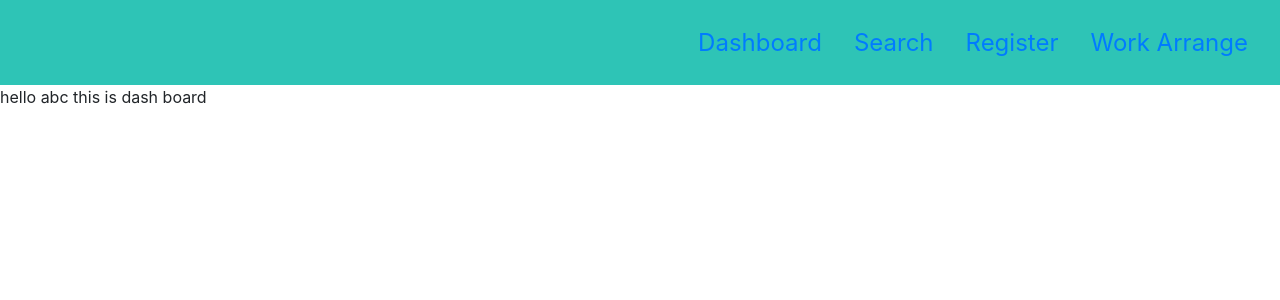
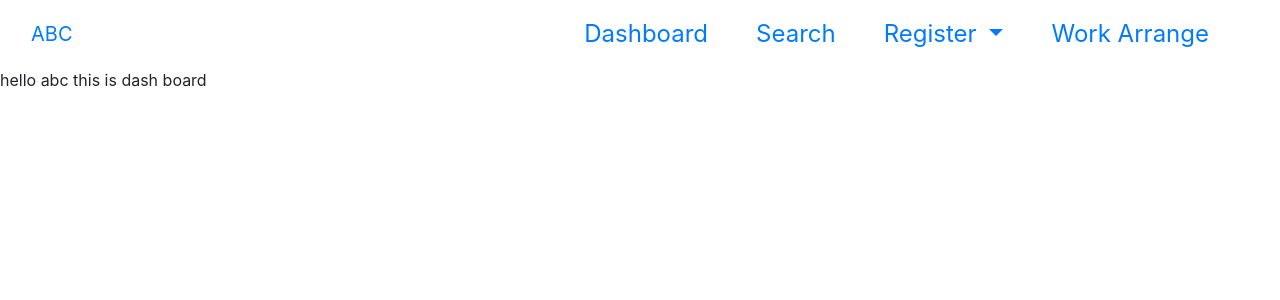
Before and after one commit to IsuruFerna/capstone, a Django app: page / in a window 1280 px wide. Shown: the top 300 px of the page. Run offline with Django 4.2, Linux system fonts and the light colour scheme; a user stored in the database is signed in; some libraries are stand-ins or nearby versions.

Commit message:
new nav bar created

```diff
--- a/capstone/humanresources/static/humanresources/script.js
+++ b/capstone/humanresources/static/humanresources/script.js
@@ -7,7 +7,7 @@ document.addEventListener('DOMContentLoaded', function() {
     const targetElement = event.target.parentElement;
 
     if (btnDropdown.contains(targetElement)) {
-      console.log('dropdown', navListSub);
+      // console.log('dropdown', navListSub);
 
       // toggle visibility
       if (navListSub.classList.contains('visible')) {
--- a/capstone/humanresources/templates/humanresources/layout.html
+++ b/capstone/humanresources/templates/humanresources/layout.html
@@ -6,7 +6,9 @@
   <meta charset="UTF-8">
   <meta http-equiv="X-UA-Compatible" content="IE=edge">
   <meta name="viewport" content="width=device-width, initial-scale=1.0">
+
   <link rel="stylesheet" href="https://stackpath.bootstrapcdn.com/bootstrap/4.4.1/css/bootstrap.min.css" integrity="sha384-Vkoo8x4CGsO3+Hhxv8T/Q5PaXtkKtu6ug5TOeNV6gBiFeWPGFN9MuhOf23Q9Ifjh" crossorigin="anonymous">
+
   <link href="{% static 'humanresources/styles.css' %}"  rel="stylesheet">
   <title>{% block title %}ABC{% endblock %}</title>
   {% block script %}
@@ -16,13 +18,13 @@
 <body>
   {% if user.is_authenticated  %}
     {% comment %} This is Nav {% endcomment %}
-    <nav class="nav">
+    {% comment %} <nav class="nav">
       <ul class="nav-list-1">
         <li class="nav-item">
-          <a href="#">Dashboard</a>
+          <a href="{% url 'index' %}">Dashboard</a>
         </li>
         <li class="nav-item">
-          <a href="#">Search</a>
+          <a href="{% url 'search' %}">Search</a>
         </li>
         <li class="nav-item register">
           <a href="#">Register</a>
@@ -43,9 +45,45 @@
           <a href="#">Work Arrange</a>
         </li>
       </ul>
+    </nav> {% endcomment %}
+
+    <nav class="navbar navbar-expand-lg bg-body-tertiary">
+      <div class="container-fluid">
+        <a class="navbar-brand" href="#">ABC</a>
+        <button class="navbar-toggler" type="button" data-bs-toggle="collapse" data-bs-target="#navbarNavDropdown" aria-controls="navbarNavDropdown" aria-expanded="false" aria-label="Toggle navigation">
+          <span class="navbar-toggler-icon"></span>
+        </button>
+        <div class="collapse navbar-collapse justify-content-end" id="navbarNavDropdown">
+          <ul class="navbar-nav">
+            <li class="nav-item">
+              <a class="nav-link active" aria-current="page" href="#">Dashboard</a>
+            </li>
+            <li class="nav-item">
+              <a class="nav-link" href="#">Search</a>
+            </li>
+            <li class="nav-item dropdown">
+              <a class="nav-link dropdown-toggle" href="#" role="button" data-bs-toggle="dropdown" aria-expanded="false">
+                Register
+              </a>
+              <ul class="dropdown-menu">
+                <li><a class="dropdown-item" href="#">Add Employee</a></li>
+                <li><a class="dropdown-item" href="#">Add Employer</a></li>
+                <hr>
+                <li><a class="dropdown-item" href="#">Employee Register</a></li>
+              </ul>
+            </li>
+           <li class="nav-item">
+              <a class="nav-link" href="#">Work Arrange</a>
+            </li>
+          </ul>
+        </div>
+      </div>
     </nav>
+
   {% endif %}
   {% block body %}
   {% endblock %}
+
+  <script src="https://cdn.jsdelivr.net/npm/bootstrap@5.3.0/dist/js/bootstrap.bundle.min.js" integrity="sha384-geWF76RCwLtnZ8qwWowPQNguL3RmwHVBC9FhGdlKrxdiJJigb/j/68SIy3Te4Bkz" crossorigin="anonymous"></script>
 </body>
 </html>
--- a/capstone/humanresources/urls.py
+++ b/capstone/humanresources/urls.py
@@ -3,5 +3,7 @@ from . import views
 
 urlpatterns = [
     path("", views.index, name="index"),
-    path("login", views.login_view, name="login")
+    path("login", views.login_view, name="login"),
+    path("search", views.search, name="search"),
+    path("register", views.register, name="register")
 ]
--- a/capstone/humanresources/views.py
+++ b/capstone/humanresources/views.py
@@ -35,3 +35,11 @@ def login_view(request):
 def logout_view(request):
     logout(request)
     return HttpResponseRedirect(reverse('index'))
+
+
+def search(request):
+    return render(request, "humanresources/search.html")
+
+
+def register(request):
+    return render(request, 'humanresources/register.html')
```
Also changed, not shown: capstone/humanresources/templates/humanresources/register.html (added, +10 -0 lines), capstone/humanresources/templates/humanresources/search.html (added, +9 -0 lines), capstone/db.sqlite3.
